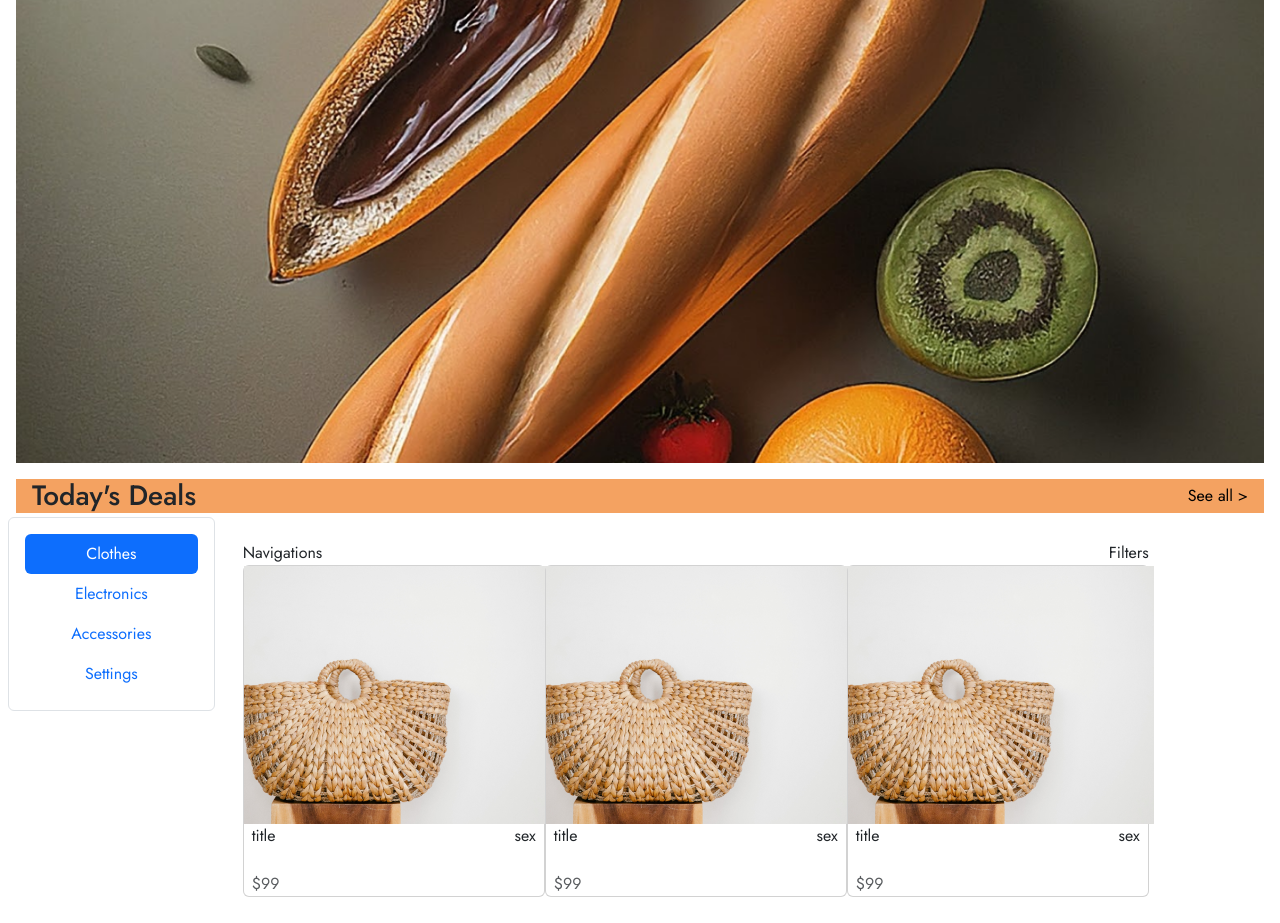
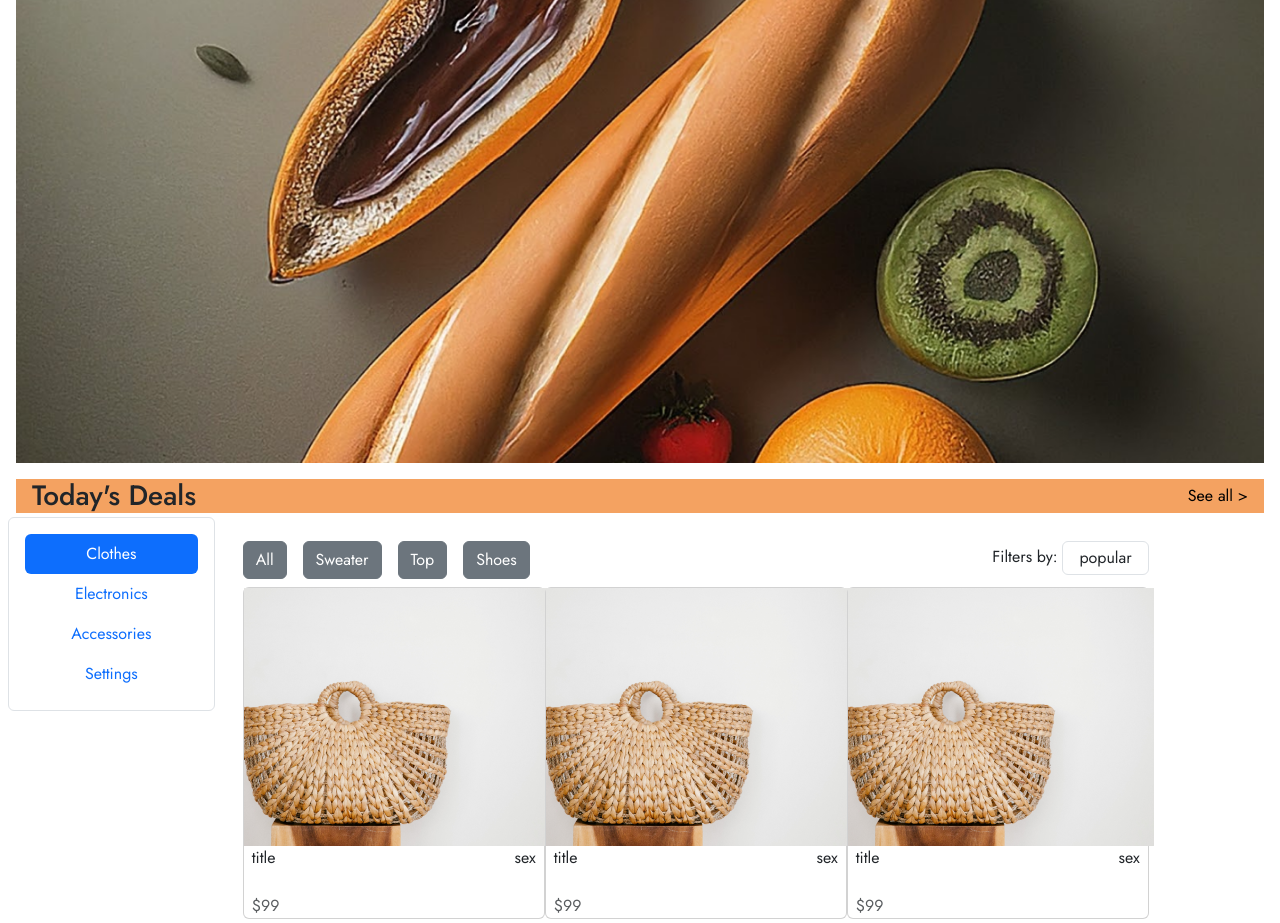
Before and after one commit to levah147/Jaye, a Django app: page /dashboard/ in a window 1280 px wide. Shown: the part 111-1034 px from the top of the page. Before the commit the page ends 1008 px from the top, so only its background shows below. Run offline with Django 5.2, Linux system fonts and the light colour scheme.

Commit message:
Doings - work on the navigation undergoing construction

```diff
--- a/jayeproject/templates/dashboard.html
+++ b/jayeproject/templates/dashboard.html
@@ -86,9 +86,17 @@
                                  <div class="">
                                     <img src="" alt="">
 
-                                    <div class="header-section d-flex justify-content-between">
-                                        <div>Navigations</div>
-                                        <div>Filters</div>
+                                    <div class="header-section d-flex justify-content-between mb-2">
+                                        <div class="d-flex gap-3">
+                                            <button class="btn btn-secondary">All</button>
+                                            <button class="btn btn-secondary">Sweater</button>
+                                            <button class="btn btn-secondary">Top</button>
+                                            <button class="btn btn-secondary">Shoes</button>
+                                        </div>
+                                        <div>
+                                            Filters by:
+                                            <button class="px-3 py-1 border btn"> popular </button>
+                                        </div>
                                     </div>
                                     <div class="body-section d-flex justify-content-between">
                                         <div class="card">
```
